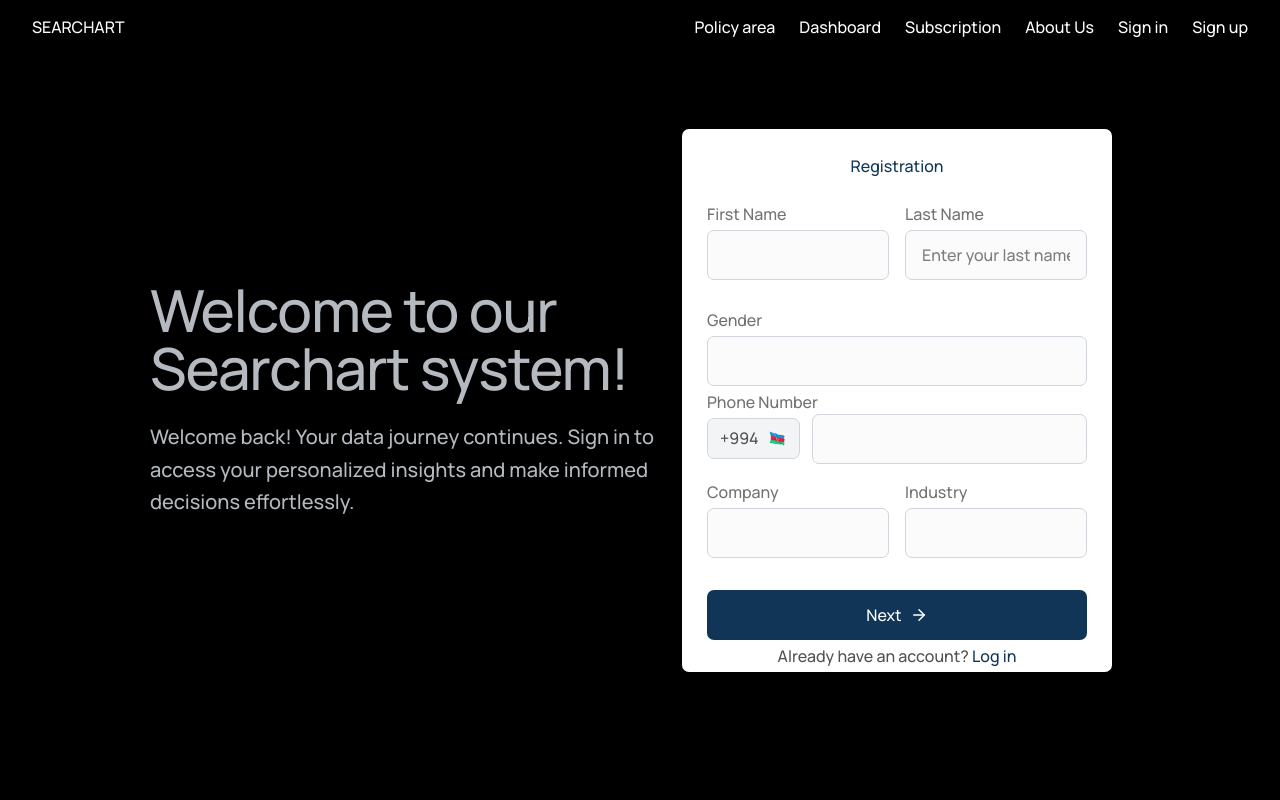
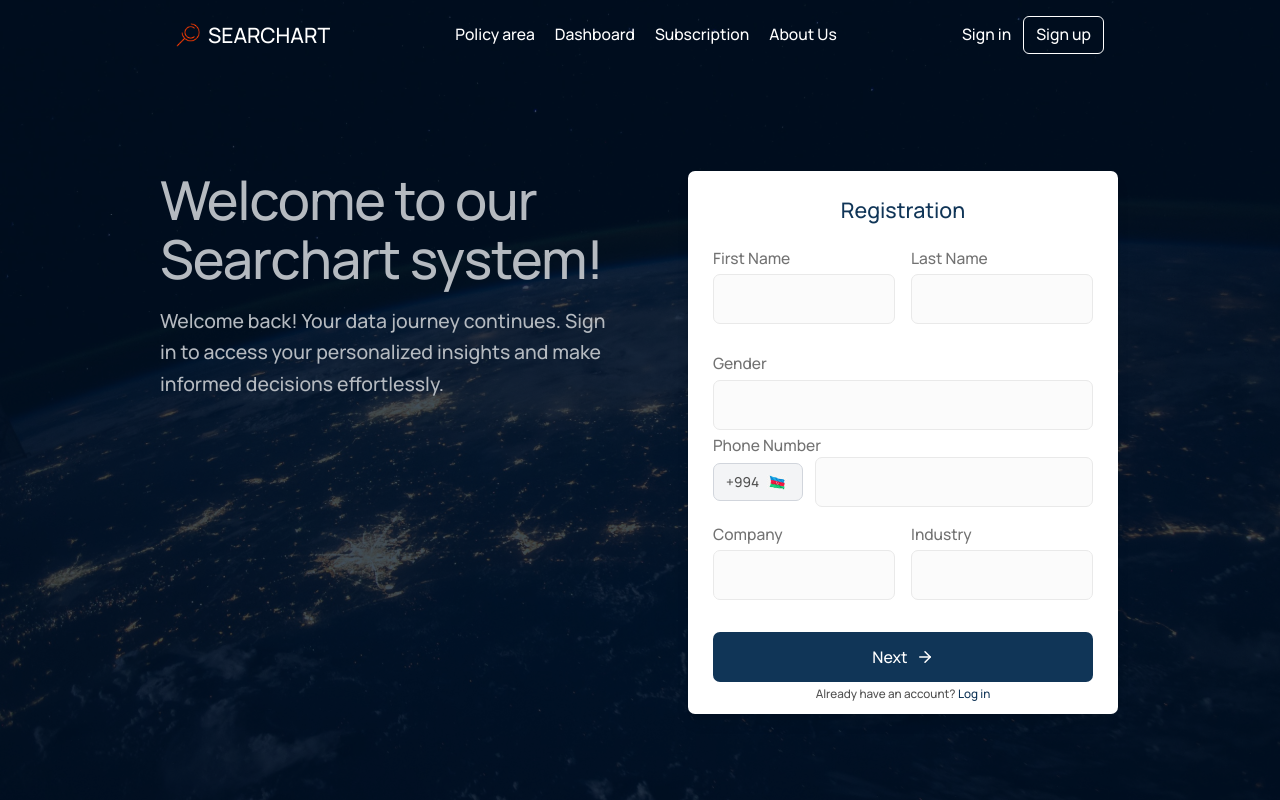
Before and after one commit to ParvinAhmadov/Next.js-Ts-Figma, a Next.js app in the folder MyFigmaProject/: page /account in a window 1280 px wide. Both pictures are taken after typing "Sample", "Sample123" into the empty fields and a click on the button "Create an account". Built offline with nearby package versions, Linux system fonts and the light colour scheme; a web font is replaced by a local one.

Commit message:
feat(account): integrate clamp for responsive font sizes

```diff
--- a/MyFigmaProject/src/app/account/page.tsx
+++ b/MyFigmaProject/src/app/account/page.tsx
@@ -2,8 +2,13 @@
 
 import Image from "next/image";
 import AuthCard from "../../components/AuthCard";
+import { generateClamp } from "@/utils/clamp";
+import { useState } from "react";
+import { FiMenu, FiX } from "react-icons/fi";
+import { AnimatePresence, motion } from "framer-motion";
 
 export default function Account() {
+  const [isOpen, setIsOpen] = useState(false);
   return (
     <div className="relative w-full h-screen overflow-hidden">
       <Image
@@ -14,55 +19,190 @@ export default function Account() {
         className="object-cover z-0"
       />
 
-      <div className="absolute inset-0 bg-black bg-opacity-50 z-10" />
+      <div className="absolute inset-0 bg-[#001228BD] bg-opacity-[74%] z-10" />
 
-      <header className="absolute top-0 left-0 w-full flex justify-between items-center px-8 py-4 text-white z-20">
-        <div className="text-2xl font-bold">SEARCHART</div>
-        <nav className="space-x-6 text-sm">
-          <a href="#" className="hover:underline">
+      <header className="absolute top-0 left-0 w-full z-50 text-white">
+        <div className="max-w-[960px] mx-auto py-4 px-4 flex items-center justify-between">
+          <div className="flex items-center gap-2">
+            <Image
+              src="/images/Frame 1.png"
+              alt="Search Icon"
+              width={24}
+              height={24}
+              className="object-contain"
+            />
+            <span
+              style={{ fontSize: generateClamp(16, 22) }}
+              className="font-bold"
+            >
+              SEARCHART
+            </span>
+          </div>
+
+          <nav className="hidden lg:flex items-center gap-5">
+            <a
+              href="#"
+              className="hover:underline"
+              style={{ fontSize: generateClamp(14, 16) }}
+            >
               Policy area
             </a>
-          <a href="#" className="hover:underline">
+            <a
+              href="#"
+              className="hover:underline"
+              style={{ fontSize: generateClamp(14, 16) }}
+            >
               Dashboard
             </a>
-          <a href="#" className="hover:underline">
+            <a
+              href="#"
+              className="hover:underline"
+              style={{ fontSize: generateClamp(14, 16) }}
+            >
               Subscription
             </a>
-          <a href="#" className="hover:underline">
+            <a
+              href="#"
+              className="hover:underline"
+              style={{ fontSize: generateClamp(14, 16) }}
+            >
               About Us
             </a>
-          <a href="#" className="hover:underline">
+          </nav>
+
+          <div className="hidden lg:flex items-center gap-3">
+            <a
+              href="#"
+              className="hover:underline"
+              style={{ fontSize: generateClamp(14, 16) }}
+            >
               Sign in
             </a>
-          <a href="#" className="hover:underline">
+            <a
+              href="#"
+              className="px-3 py-1.5 border border-white rounded-[6px] hover:bg-white hover:text-black transition"
+              style={{ fontSize: generateClamp(14, 16) }}
+            >
+              Sign up
+            </a>
+          </div>
+
+          <div className="lg:hidden">
+            <button onClick={() => setIsOpen(true)}>
+              <FiMenu size={24} />
+            </button>
+          </div>
+        </div>
+
+        <AnimatePresence>
+          {isOpen && (
+            <motion.div
+              initial={{ x: "100%" }}
+              animate={{ x: 0 }}
+              exit={{ x: "100%" }}
+              transition={{ type: "tween", duration: 0.3 }}
+              className="fixed top-0 right-0 h-full w-64 bg-[#001228] z-50 shadow-lg flex flex-col py-8 px-5"
+            >
+              <button
+                onClick={() => setIsOpen(false)}
+                className="self-end mb-8 text-white"
+              >
+                <FiX size={24} />
+              </button>
+
+              <nav className="flex flex-col gap-6">
+                <a
+                  href="#"
+                  className="text-white hover:underline"
+                  style={{ fontSize: generateClamp(14, 16) }}
+                  onClick={() => setIsOpen(false)}
+                >
+                  Policy area
+                </a>
+                <a
+                  href="#"
+                  className="text-white hover:underline"
+                  style={{ fontSize: generateClamp(14, 16) }}
+                  onClick={() => setIsOpen(false)}
+                >
+                  Dashboard
+                </a>
+                <a
+                  href="#"
+                  className="text-white hover:underline"
+                  style={{ fontSize: generateClamp(14, 16) }}
+                  onClick={() => setIsOpen(false)}
+                >
+                  Subscription
+                </a>
+                <a
+                  href="#"
+                  className="text-white hover:underline"
+                  style={{ fontSize: generateClamp(14, 16) }}
+                  onClick={() => setIsOpen(false)}
+                >
+                  About Us
+                </a>
+                <a
+                  href="#"
+                  className="px-3 py-1.5 border border-[#001228] bg-white rounded-[6px] text-[#001228] hover:bg-white hover:text-black transition text-center"
+                  style={{ fontSize: generateClamp(14, 16) }}
+                  onClick={() => setIsOpen(false)}
+                >
+                  Sign in
+                </a>
+                <a
+                  href="#"
+                  className="px-3 py-1.5 border border-[#001228] bg-white rounded-[6px] text-[#001228] hover:bg-white hover:text-black transition text-center"
+                  style={{ fontSize: generateClamp(14, 16) }}
+                  onClick={() => setIsOpen(false)}
+                >
                   Sign up
                 </a>
               </nav>
+            </motion.div>
+          )}
+        </AnimatePresence>
+
+        {isOpen && (
+          <div
+            className="fixed inset-0 z-40"
+            style={{ backgroundColor: "rgba(0, 0, 0, 0.8)" }}
+            onClick={() => setIsOpen(false)}
+          />
+        )}
       </header>
 
-      <div className="relative flex flex-col lg:flex-row items-center justify-center h-full px-8 z-20 gap-8 lg:gap-0">
-        <div className="max-w-[532px] text-[#B5BAC0] text-center lg:text-left">
+      <div className="relative z-20 flex items-center justify-center h-full px-4 mt-[3%]">
+        <div className="max-w-[960px] mx-auto w-full grid grid-cols-1 lg:grid-cols-2 items-start gap-8">
+          <div className="text-[#B5BAC0] pt-2">
             <h1
-            className="font-semibold font-inter mb-6"
+              className="font-semibold font-inter mb-4"
               style={{
-              fontSize: "58px",
-              lineHeight: "1",
+                fontSize: generateClamp(28, 58),
+                lineHeight: generateClamp(34, 63),
                 letterSpacing: "-0.02em",
               }}
             >
               Welcome to our Searchart system!
             </h1>
+
             <p
               className="leading-relaxed font-inter"
-            style={{ fontSize: "20px" }}
+              style={{
+                fontSize: generateClamp(16, 20),
+              }}
             >
               Welcome back! Your data journey continues. Sign in to access your
               personalized insights and make informed decisions effortlessly.
             </p>
           </div>
 
-        <div className="w-full max-w-md">
+          <div className="flex justify-center pt-2">
+            <div className="w-full max-w-[400px]">
               <AuthCard />
+            </div>
+          </div>
         </div>
       </div>
     </div>
--- a/MyFigmaProject/src/components/AuthCard/index.tsx
+++ b/MyFigmaProject/src/components/AuthCard/index.tsx
@@ -4,6 +4,7 @@ import { useState } from "react";
 import { motion, AnimatePresence } from "framer-motion";
 import Image from "next/image";
 import { FiArrowRight, FiEye, FiEyeOff } from "react-icons/fi";
+import { generateClamp } from "@/utils/clamp";
 
 type Step = "login" | "register1" | "register2";
 
@@ -51,7 +52,7 @@ export default function AuthCard() {
   return (
     <div className="w-full max-w-md mx-auto">
       <div
-        className="h-[543px] w-[430px] rounded-[7px] overflow-hidden bg-white shadow-lg"
+        className="sm:w-[380px] lg:w-[430px] h-[543px] rounded-[7px] overflow-hidden bg-white shadow-lg  "
         style={{ perspective: 1000 }}
       >
         <AnimatePresence mode="wait">
@@ -81,7 +82,13 @@ export default function AuthCard() {
                   />
                 </div>
 
-                <h2 className="text-[20px] text-[#103557] font-semibold mt-4">
+                <h2
+                  style={{
+                    fontSize: generateClamp(18, 22),
+                    lineHeight: generateClamp(22, 28),
+                  }}
+                  className="text-[#103557] font-semibold mt-4"
+                >
                   Welcome Searchart !
                 </h2>
               </div>
@@ -110,15 +117,25 @@ export default function AuthCard() {
                 </a>
               </div>
 
-              <button className="w-full h-[50px] bg-[#103557] text-white rounded-[7px] text-[20px] font-semibold">
+              <button
+                style={{
+                  fontSize: generateClamp(16, 20),
+                }}
+                className="w-full h-[50px] bg-[#103557] text-white rounded-[7px] font-semibold"
+              >
                 Sign in
               </button>
 
-              <p className="text-[12px] text-[#515151] text-center mt-6 font-normal">
+              <p
+                style={{
+                  fontSize: generateClamp(10, 14),
+                }}
+                className="text-[#515151] text-center mt-6"
+              >
                 Not registered yet?{" "}
                 <button
                   onClick={() => setStep("register1")}
-                  className="text-[#103557] text-[12px]  font-normal hover:underline "
+                  className="text-[#103557] hover:underline"
                 >
                   Create an account
                 </button>
@@ -137,47 +154,70 @@ export default function AuthCard() {
             >
               <div>
                 <div className="flex items-center justify-center">
-                  <h2 className="text-[20px] font-semibold mb-6 text-[#103557]">
+                  <h2
+                    className="text-[#103557] font-semibold mb-6"
+                    style={{
+                      fontSize: generateClamp(18, 22),
+                      lineHeight: generateClamp(22, 28),
+                    }}
+                  >
                     Registration
                   </h2>
                 </div>
 
                 <div className="grid grid-cols-2 gap-4 mb-3">
                   <div>
-                    <label className="block text-[14px] font-normal text-[#727272] mb-1">
+                    <label
+                      className="block font-normal text-[#727272] mb-1"
+                      style={{ fontSize: generateClamp(13, 16) }}
+                    >
                       First Name
                     </label>
                     <input
                       type="text"
-                      className="w-full h-[50px] px-4 border border-gray-300 border border-[#E9E9E9] rounded-[7px] text-[16px] bg-[#FBFBFB] mb-4"
+                      className="w-full h-[50px] px-4 border border-[#E9E9E9] rounded-[7px] bg-[#FBFBFB] mb-4"
+                      style={{ fontSize: generateClamp(14, 16) }}
                     />
                   </div>
                   <div>
-                    <label className="block text-[14px] font-normal text-[#727272] mb-1">
+                    <label
+                      className="block font-normal text-[#727272] mb-1"
+                      style={{ fontSize: generateClamp(13, 16) }}
+                    >
                       Last Name
                     </label>
                     <input
                       type="text"
-                      placeholder="Enter your last name"
-                      className="w-full h-[50px] px-4 border border-gray-300 border border-[#E9E9E9] rounded-[7px] text-[16px] bg-[#FBFBFB] mb-4"
+                      className="w-full h-[50px] px-4 border border-[#E9E9E9] rounded-[7px] bg-[#FBFBFB] mb-4"
+                      style={{ fontSize: generateClamp(14, 16) }}
                     />
                   </div>
                 </div>
 
-                <label className="block text-[14px] font-normal text-[#727272] mb-1">
+                <label
+                  className="block font-normal text-[#727272] mb-1"
+                  style={{ fontSize: generateClamp(13, 16) }}
+                >
                   Gender
                 </label>
                 <input
                   type="text"
-                  className="w-full h-[50px] px-4 border border-gray-300 border border-[#E9E9E9] rounded-[7px] text-[16px] bg-[#FBFBFB] mb-1"
-                ></input>
+                  className="w-full h-[50px] px-4 border border-[#E9E9E9] rounded-[7px] bg-[#FBFBFB] mb-1"
+                  style={{ fontSize: generateClamp(14, 16) }}
+                />
 
-                <label className="block text-[14px] font-normal text-[#727272] ">
+                <label
+                  className="block font-normal text-[#727272]"
+                  style={{ fontSize: generateClamp(13, 16) }}
+                >
                   Phone Number
                 </label>
                 <div className="flex items-center gap-3 mb-4">
                   <div className="flex-shrink-0 flex items-center gap-2 px-3 py-2 bg-gray-100 border border-gray-300 rounded-[7px] min-w-[90px]">
-                    <span className="text-sm font-medium text-[#515151]">
+                    <span
+                      className="font-medium text-[#515151]"
+                      style={{ fontSize: generateClamp(12, 14) }}
+                    >
                       +994
                     </span>
 
@@ -192,27 +232,36 @@ export default function AuthCard() {
 
                   <input
                     type="tel"
-                    className="w-full h-[50px] px-4 border border-gray-300 border border-[#E9E9E9] rounded-[7px] text-[16px] bg-[#FBFBFB] "
+                    className="w-full h-[50px] px-4 border border-[#E9E9E9] rounded-[7px] bg-[#FBFBFB]"
+                    style={{ fontSize: generateClamp(14, 16) }}
                   />
                 </div>
 
                 <div className="grid grid-cols-2 gap-4 mb-4">
                   <div>
-                    <label className="block text-[14px] font-normal text-[#727272] mb-1">
+                    <label
+                      className="block font-normal text-[#727272] mb-1"
+                      style={{ fontSize: generateClamp(13, 16) }}
+                    >
                       Company
                     </label>
                     <input
                       type="text"
-                      className="w-full h-[50px] px-4 border border-gray-300 border border-[#E9E9E9] rounded-[7px] text-[16px] bg-[#FBFBFB] mb-4"
+                      className="w-full h-[50px] px-4 border border-[#E9E9E9] rounded-[7px] bg-[#FBFBFB] mb-4"
+                      style={{ fontSize: generateClamp(14, 16) }}
                     />
                   </div>
                   <div>
-                    <label className="block text-[14px] font-normal text-[#727272] mb-1">
+                    <label
+                      className="block font-normal text-[#727272] mb-1"
+                      style={{ fontSize: generateClamp(13, 16) }}
+                    >
                       Industry
                     </label>
                     <input
                       type="text"
-                      className="w-full h-[50px] px-4 border border-gray-300 border border-[#E9E9E9] rounded-[7px] text-[16px] bg-[#FBFBFB] mb-4"
+                      className="w-full h-[50px] px-4 border border-[#E9E9E9] rounded-[7px] bg-[#FBFBFB] mb-4"
+                      style={{ fontSize: generateClamp(14, 16) }}
                     />
                   </div>
                 </div>
@@ -221,7 +270,11 @@ export default function AuthCard() {
               <div>
                 <button
                   onClick={handleNext}
-                  className="w-full h-[50px] bg-[#103557] text-white rounded-[7px] text-[16px] font-medium text-[20px] flex items-center justify-center group transition-all duration-300 mb-1"
+                  className="w-full h-[50px] bg-[#103557] text-white rounded-[7px] flex items-center justify-center group transition-all duration-300 mb-1"
+                  style={{
+                    fontSize: generateClamp(16, 20),
+                    lineHeight: generateClamp(20, 24),
+                  }}
                 >
                   <span className="mr-2">Next</span>
                   <FiArrowRight
@@ -230,11 +283,15 @@ export default function AuthCard() {
                   />
                 </button>
 
-                <p className="text-[10px] text-center  text-[#515151]">
+                <p
+                  className="text-center text-[#515151]"
+                  style={{ fontSize: generateClamp(10, 12) }}
+                >
                   Already have an account?{" "}
                   <button
                     onClick={handleBackToLogin}
-                    className="text-[10px] text-center  text-[#103557] hover:underline"
+                    className="text-[#103557] hover:underline"
+                    style={{ fontSize: generateClamp(10, 12) }}
                   >
                     Log in
                   </button>
--- /dev/null
+++ b/MyFigmaProject/src/utils/clamp.ts
@@ -0,0 +1,14 @@
+export function generateClamp(
+  min: number,
+  max: number,
+  minViewport = 320,
+  maxViewport = 1440
+): string {
+  const slope = (max - min) / (maxViewport - minViewport);
+  const slopeVw = slope * 100;
+  const intercept = min - slope * minViewport;
+
+  return `clamp(${min}px, calc(${slopeVw.toFixed(4)}vw + ${intercept.toFixed(
+    4
+  )}px), ${max}px)`;
+}
```
Also changed, not shown: MyFigmaProject/src/app/globals.scss (+3 -5 lines). Lines whose indentation alone changed are shown as unchanged.
